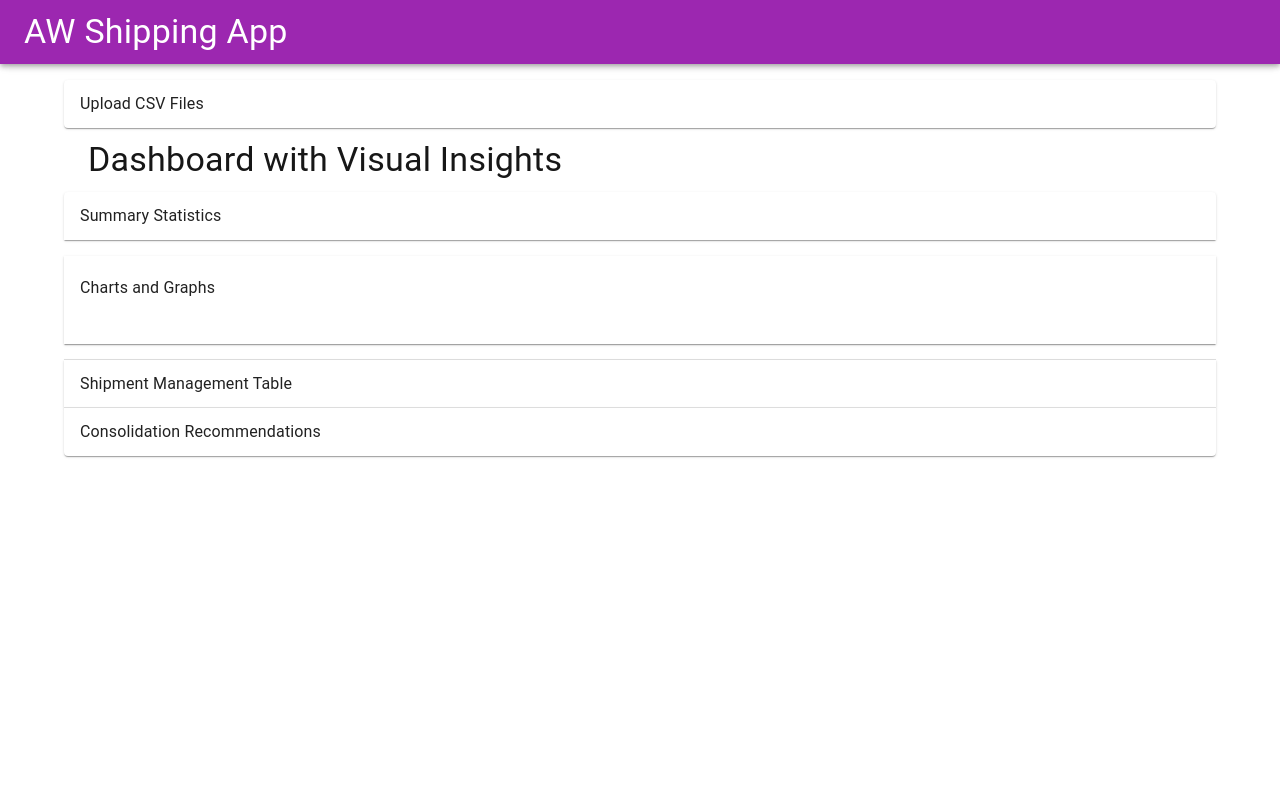
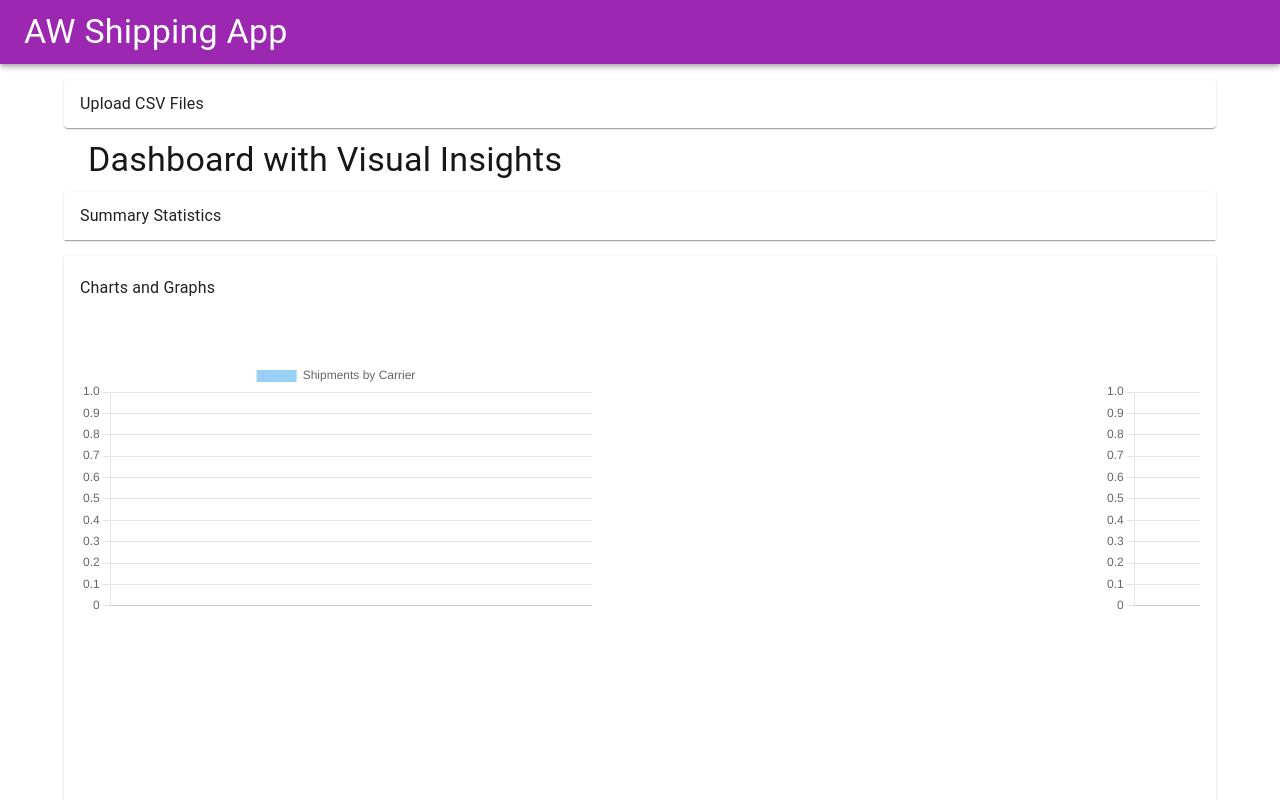
Before and after one commit to antoineww/aw-shipping, a Next.js app: page / in a window 1280 px wide. Both pictures are taken after a click on the button "Charts and Graphs". Shown: the top 800 px of the page. Built offline with nearby package versions, Linux system fonts and the light colour scheme; no server answers; the database is empty; some icons are missing.

Commit message:
ASA-5,ASA-6: Added ChartsAndGraphs

```diff
--- a/package.json
+++ b/package.json
@@ -17,9 +17,11 @@
     "@mui/material-nextjs": "^7.0.2",
     "@prisma/client": "^6.6.0",
     "@types/csv-parse": "^1.1.12",
+    "chart.js": "^4.4.8",
     "csv-parse": "^5.6.0",
     "next": "15.3.0",
     "react": "^19.0.0",
+    "react-chartjs-2": "^5.3.0",
     "react-dom": "^19.0.0"
   },
   "devDependencies": {
--- a/src/app/page.tsx
+++ b/src/app/page.tsx
@@ -1,3 +1,5 @@
+"use client"
+
 import * as React from "react"
 import AppBar from "@mui/material/AppBar"
 import Toolbar from "@mui/material/Toolbar"
@@ -7,8 +9,12 @@ import Container from "@mui/material/Container"
 import ControlledAccordion from "@/components/Globals/ControlledAccordion"
 import FileUpload from "@/components/Templates/FileUpload"
 import { SummaryStatistics } from "@/components/Templates/SummaryStatistics"
+import { useStateControllerMetrics } from "@/hooks/useStateControllerMetrics"
+import { ChartsAndGraphs } from "@/components/Templates/ChartsAndGraphs"
 
 export default function Home() {
+  const { shipmentData } = useStateControllerMetrics()
+
   return (
     <div>
       <AppBar>
@@ -35,9 +41,13 @@ export default function Home() {
           </Toolbar>
           <ControlledAccordion>
             <div title="Summary Statistics">
-              <SummaryStatistics />
+              <SummaryStatistics shipmentData={shipmentData} />
             </div>
-            <div title="Charts and Graphs"></div>
+
+            <div title="Charts and Graphs">
+              <ChartsAndGraphs shipmentData={shipmentData} />
+            </div>
+
             <div title="Shipment Management Table"></div>
             <div title="Consolidation Recommendations"></div>
           </ControlledAccordion>
--- /dev/null
+++ b/src/components/Templates/ChartsAndGraphs/index.tsx
@@ -0,0 +1,79 @@
+import { getShipmentDataFromProps_Safe } from "@/utils/helper"
+import {
+  Chart as ChartJS,
+  CategoryScale,
+  LinearScale,
+  BarElement,
+  Title,
+  Tooltip,
+  Legend,
+  ArcElement,
+  PointElement,
+  LineElement,
+} from "chart.js"
+import { Bar, Pie, Line } from "react-chartjs-2"
+
+ChartJS.register(
+  CategoryScale,
+  LinearScale,
+  BarElement,
+  Title,
+  Tooltip,
+  Legend,
+  ArcElement,
+  PointElement,
+  LineElement
+)
+
+export const ChartsAndGraphs = (props) => {
+  const { shipmentData } = getShipmentDataFromProps_Safe(props)
+  const carrierChartData = {
+    labels: shipmentData.shipmentsByCarrier.map((item) => item.carrier),
+    datasets: [
+      {
+        label: "Shipments by Carrier",
+        data: shipmentData.shipmentsByCarrier.map((item) => item._count),
+        backgroundColor: "rgba(54, 162, 235, 0.5)",
+      },
+    ],
+  }
+
+  const modeChartData = {
+    labels: shipmentData.shipmentsByMode.map((item) => item.mode),
+    datasets: [
+      {
+        label: "Volume by Mode",
+        data: shipmentData.shipmentsByMode.map((item) => item._sum.volume),
+        backgroundColor: ["rgba(255, 99, 132, 0.5)", "rgba(75, 192, 192, 0.5)"],
+      },
+    ],
+  }
+
+  const warehouseChartData = {
+    labels: shipmentData.shipmentsByDate.map((item) =>
+      new Date(item.arrival_date).toLocaleDateString()
+    ),
+    datasets: [
+      {
+        label: "Daily Shipments",
+        data: shipmentData.shipmentsByDate.map((item) => item._count),
+        borderColor: "rgb(75, 192, 192)",
+        tension: 0.1,
+      },
+    ],
+  }
+
+  return (
+    <div className="overflow-x-auto whitespace-nowrap">
+      <div className="inline-block w-[40vw] h-[60vh] ">
+        <Bar data={carrierChartData} />
+      </div>
+      <div className="inline-block w-[40vw] h-[40vw] ">
+        <Pie data={modeChartData} />
+      </div>
+      <div className="inline-block w-[40vw] h-[60vh] ">
+        <Line data={warehouseChartData} />
+      </div>
+    </div>
+  )
+}
--- a/src/components/Templates/SummaryStatistics/index.tsx
+++ b/src/components/Templates/SummaryStatistics/index.tsx
@@ -1,15 +1,16 @@
 "use client"
 
-const DEFAULT_STATS = {
-  totalShipments: 0,
-  warehouseUtilization: 0,
-  shipmentsByStatus: [],
-  consolidationOpportunities: [],
-}
+import { getShipmentDataFromProps_Safe } from "@/utils/helper"
 
-export const SummaryStatistics = ({ shipmentData }) => {
-  const { totalShipments, warehouseUtilization, shipmentsByStatus,consolidationOpportunities } =
-    shipmentData || DEFAULT_STATS
+export const SummaryStatistics = (props) => {
+  const { shipmentData } = getShipmentDataFromProps_Safe(props)
+
+  const {
+    totalShipments,
+    warehouseUtilization,
+    shipmentsByStatus,
+    consolidationOpportunities,
+  } = shipmentData
 
   const onTimeCount =
     shipmentsByStatus.find((s) => s.status === "delivered")?._count || 0
--- /dev/null
+++ b/src/utils/helper.ts
@@ -0,0 +1,16 @@
+export const DEFAULTS_PROPS_shipmentData = {
+  shipmentData: {
+    totalShipments: 0,
+    shipmentsByStatus: [],
+    shipmentsByCarrier: [],
+    shipmentsByMode: [],
+    warehouseUtilization: 0,
+    shipmentsByDate: [],
+    consolidationOpportunities: [],
+  },
+}
+
+export const getShipmentDataFromProps_Safe = (props) => ({
+  ...DEFAULTS_PROPS_shipmentData,
+  ...(props.shipmentData && { shipmentData: props.shipmentData }),
+})
```
Also changed, not shown: 1 other file (tests, documents, lock files or other folders).
